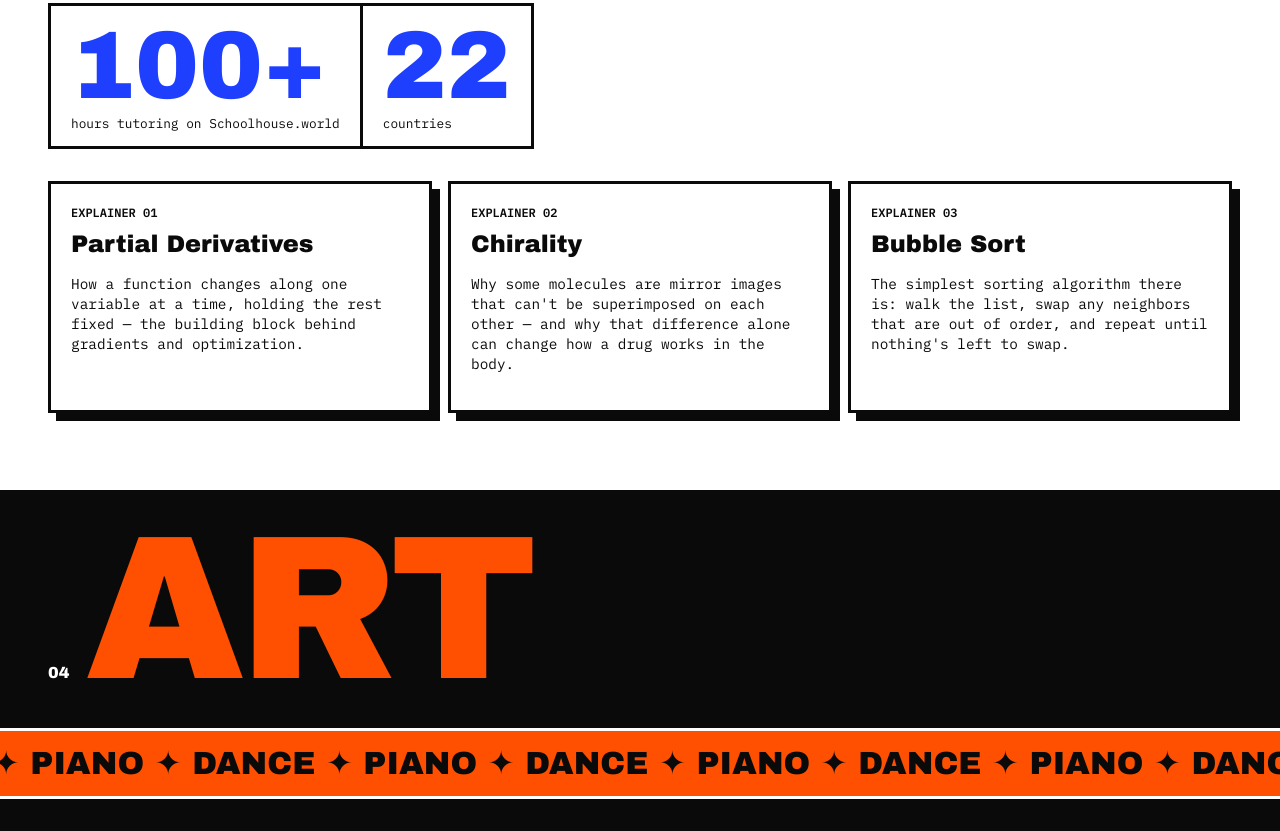
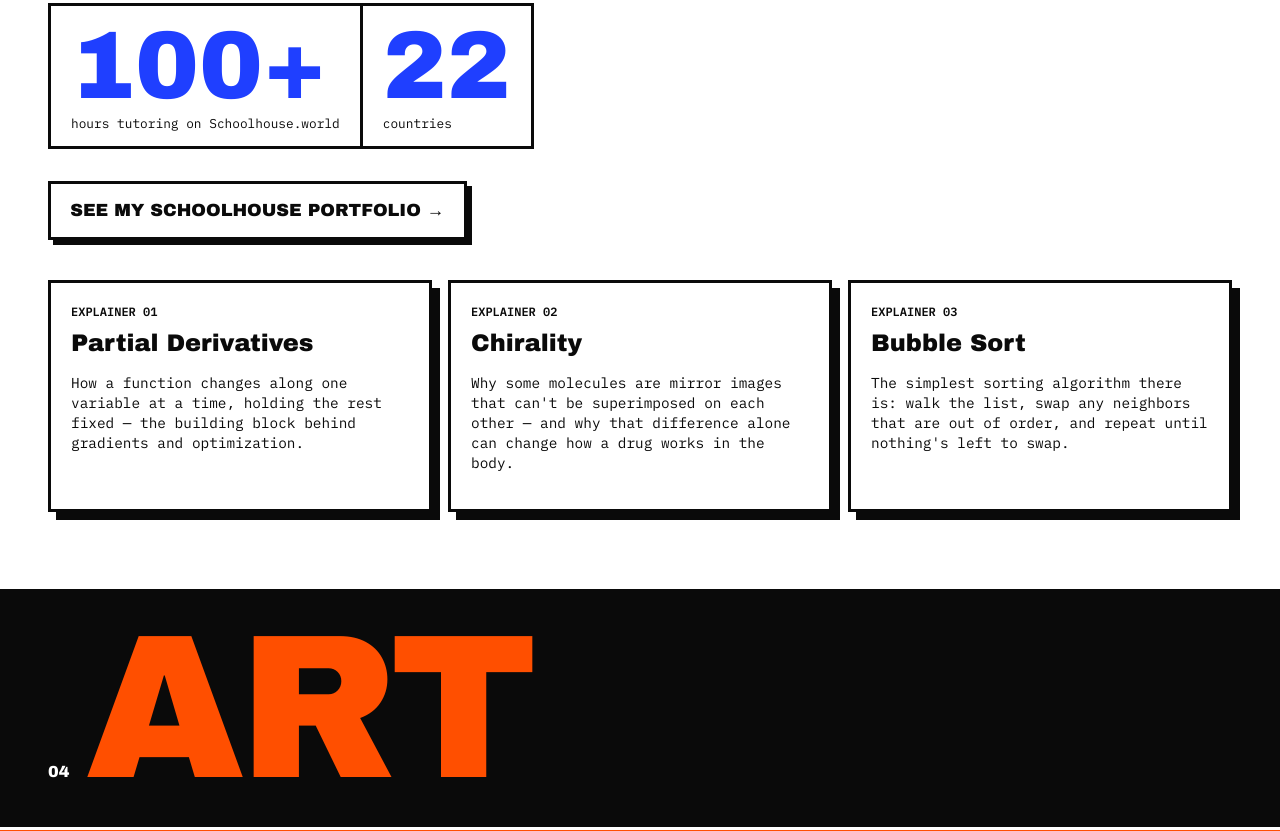
Before and after one commit to BillCipher8497/aak, a plain HTML site: page index.html in a window 1280 px wide. Shown: the part 5685-6516 px from the top of the page. Drawn offline with Linux system fonts and the light colour scheme.

Commit message:
Link resume and Schoolhouse portfolio, unlink teaching explainers
Co-Authored-By: Claude Opus 5.5 <noreply@anthropic.com>

```diff
--- a/index.html
+++ b/index.html
@@ -186,22 +186,23 @@
         <li><b>100+</b><span>hours tutoring on Schoolhouse.world</span></li>
         <li><b>22</b><span>countries</span></li>
       </ul>
+      <a class="block-link teach-link" href="https://schoolhouse.world/portfolio/4dfa3cfc-afd2-40ef-a9ee-1a7c99b58f25" target="_blank" rel="noopener">SEE MY SCHOOLHOUSE PORTFOLIO →</a>
       <div class="grid-3">
-        <a class="card" href="#">
+        <div class="card">
           <span class="card__kicker">EXPLAINER 01</span>
           <span class="card__title">Partial Derivatives</span>
           <p class="card__note">How a function changes along one variable at a time, holding the rest fixed — the building block behind gradients and optimization.</p>
-        </a>
-        <a class="card" href="#">
+        </div>
+        <div class="card">
           <span class="card__kicker">EXPLAINER 02</span>
           <span class="card__title">Chirality</span>
           <p class="card__note">Why some molecules are mirror images that can't be superimposed on each other — and why that difference alone can change how a drug works in the body.</p>
-        </a>
-        <a class="card" href="#">
+        </div>
+        <div class="card">
           <span class="card__kicker">EXPLAINER 03</span>
           <span class="card__title">Bubble Sort</span>
           <p class="card__note">The simplest sorting algorithm there is: walk the list, swap any neighbors that are out of order, and repeat until nothing's left to swap.</p>
-        </a>
+        </div>
       </div>
     </section>
 
@@ -302,7 +303,7 @@
       </header>
       <div class="contact__links">
         <a class="block-link" href="mailto:arvin.karve@gmail.com">EMAIL →</a>
-        <a class="block-link" href="#">RESUME (PDF) →</a>
+        <a class="block-link" href="ArvinKarveResume.pdf" target="_blank" rel="noopener">RESUME (PDF) →</a>
         <a class="block-link" href="https://www.linkedin.com/in/arvin-karve-b70974315/" target="_blank" rel="noopener">LINKEDIN →</a>
         <a class="block-link" href="https://github.com/BillCipher8497" target="_blank" rel="noopener">GITHUB →</a>
       </div>
--- a/style.css
+++ b/style.css
@@ -138,6 +138,7 @@ p { margin: 0 0 1rem; }
 .stats b { font-family: var(--display); font-weight: 400; font-size: 2rem; line-height: 1; }
 .stats span { font-size: .8rem; }
 .stats--big { margin-bottom: 2rem; }
+.teach-link { margin-bottom: 2.5rem; }
 .stats--big b { font-size: clamp(3rem, 9vw, 6rem); color: var(--blue); }
 
 .mono-note { font-size: .85rem; color: var(--ink-soft); }
@@ -183,7 +184,7 @@ p { margin: 0 0 1rem; }
   box-shadow: var(--shadow);
   transition: transform .08s, box-shadow .08s, background .08s;
 }
-.card:hover { transform: translate(8px, 8px); box-shadow: 0 0 0 var(--ink); background: var(--blue); color: var(--paper); }
+a.card:hover { transform: translate(8px, 8px); box-shadow: 0 0 0 var(--ink); background: var(--blue); color: var(--paper); }
 .card__kicker { font-size: .75rem; font-weight: 600; }
 .card__note { font-size: .9rem; line-height: 1.4; margin-top: .4rem; }
 .card__title { font-family: var(--display); font-size: 1.5rem; line-height: 1.05; }
```
Also changed, not shown: 2 other files.
